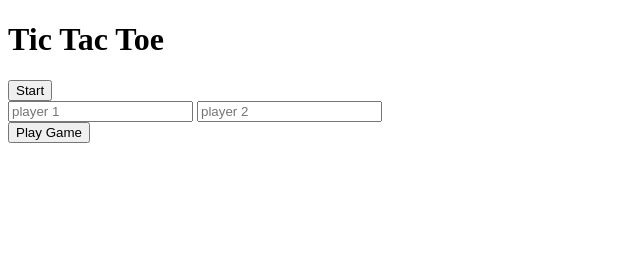
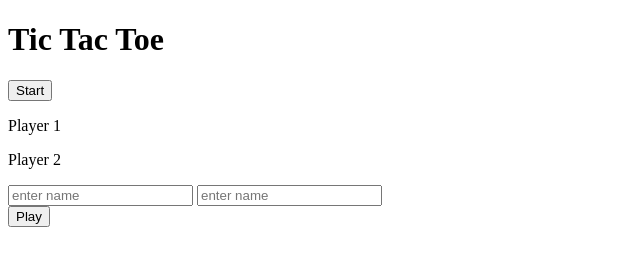
Before and after one commit to ghidalgo93/tic-tac-no, a plain HTML site: page index.html in a window 1280 px wide. Shown: the whole page, without its empty margins (0-640 px from the left). Drawn offline with Linux system fonts and the light colour scheme.

Commit message:
add transition animations and tests

```diff
--- a/index.html
+++ b/index.html
@@ -17,14 +17,34 @@
   </head>
   <body>
     <div id="app-container" class="app">
-      <h1 id="title">Tic Tac Toe</h1>
-      <button id="start-btn">Start</button>
-      <div id="form-container" class="form-hide">
-        <form id="name-form" action="/src/index.js">
-          <input type="text" name="player1" placeholder="player 1" />
-          <input type="text" name="player2" placeholder="player 2" />
+      <h1 id="title" class="fade-in">Tic Tac Toe</h1>
+      <!-- <div id='game-container'> -->
+      <!-- 	gameboard, 3x3 grid -->
+      <!-- 	restart button -->
+      <!-- </div> -->
+      <button id="start-btn" class="fade-in">Start</button>
+      <div id="form-container" class="form-hide fade-in">
+        <div id="player-names" class="names">
+          <p>Player 1</p>
+          <p>Player 2</p>
+        </div>
+        <form id="name-form" class="names" action="/src/index.js">
+          <input
+            type="text"
+            name="player1"
+            placeholder="enter name"
+            class="inputs"
+            autocomplete="false"
+          />
+          <input
+            type="text"
+            name="player2"
+            placeholder="enter name"
+            class="inputs"
+            autocomplete="false"
+          />
         </form>
-        <button id="names-btn" type="submit" form="name-form">Play Game</button>
+        <button id="play-btn" type="submit" form="name-form">Play</button>
       </div>
       <script src="main.js"></script>
     </div>
```
